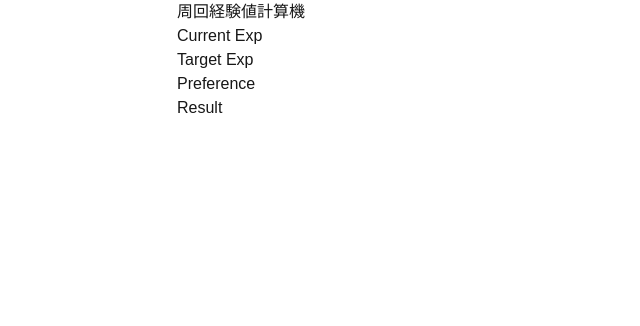
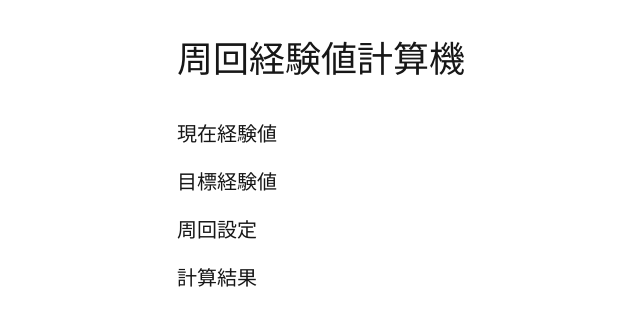
Before and after one commit to kanade2001/azurlane-webtool, a Next.js app: page /exp-calculator in a window 1280 px wide. Shown: the top 326 px of the page, without its empty margins (207-847 px from the left). Built offline with nearby package versions, Linux system fonts and the light colour scheme.

Commit message:
Feat-Headerの表示を更新

```diff
--- a/src/app/exp-calculator/page.tsx
+++ b/src/app/exp-calculator/page.tsx
@@ -2,11 +2,19 @@ export default function ExpCalculatorPage() {
   return (
     <div className="px-5">
       <div className="mx-auto min-h-screen max-w-lg">
-        <h1>周回経験値計算機</h1>
-        <h2>Current Exp</h2>
-        <h2>Target Exp</h2>
-        <h2>Preference</h2>
-        <h3>Result</h3>
+        <h1 className="my-10 text-4xl">周回経験値計算機</h1>
+        <div className="">
+          <h2 className="mb-5 text-xl">現在経験値</h2>
+        </div>
+        <div className="">
+          <h2 className="mb-5 text-xl">目標経験値</h2>
+        </div>
+        <div className="">
+          <h2 className="mb-5 text-xl">周回設定</h2>
+        </div>
+        <div className="">
+          <h2 className="mb-5 text-xl">計算結果</h2>
+        </div>
       </div>
     </div>
   );
```
